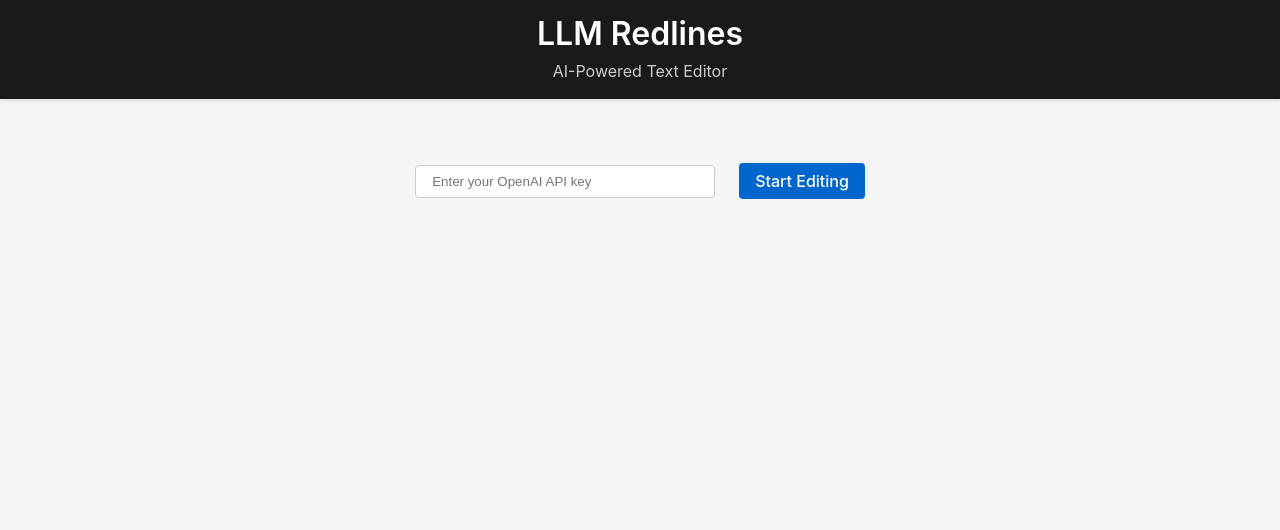
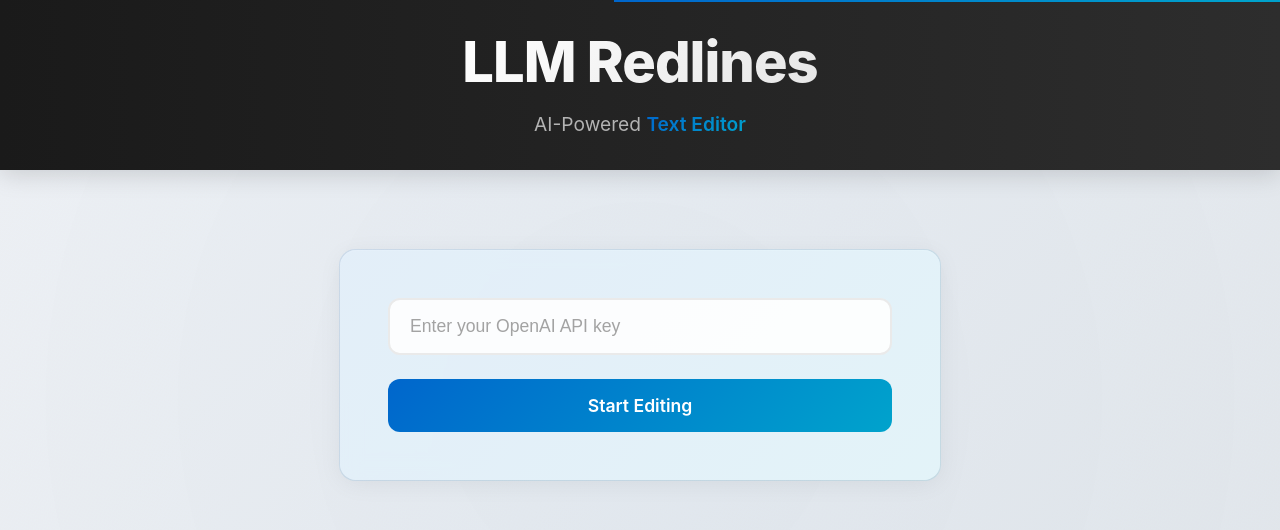
Before and after one commit to JSv4/AI-Diff, a React (Vite) app: page / in a window 1280 px wide. Shown: the top 530 px of the page. Built offline with nearby package versions, Linux system fonts and the light colour scheme.

Commit message:
Generally working pretty nicely except step to combine sentences together for editing pass is not finished.

```diff
--- a/src/App.tsx
+++ b/src/App.tsx
@@ -4,31 +4,112 @@
 
 const AppContainer = styled.div`
   min-height: 100vh;
-  background-color: #f5f5f5;
+  background: linear-gradient(135deg, #f0f2f5 0%, #e2e6ea 100%);
+  position: relative;
+  overflow: hidden;
+
+  &::before {
+    content: '';
+    position: absolute;
+    width: 200%;
+    height: 200%;
+    top: -50%;
+    left: -50%;
+    background: radial-gradient(circle, rgba(0, 102, 204, 0.03) 0%, transparent 70%);
+    animation: rotate 60s linear infinite;
+  }
+
+  @keyframes rotate {
+    from { transform: rotate(0deg); }
+    to { transform: rotate(360deg); }
+  }
 `
 
 const Header = styled.header`
-  background-color: #1a1a1a;
+  background: linear-gradient(to right, #1a1a1a, #2d2d2d);
   color: white;
-  padding: 1rem 0;
+  padding: 2rem 0;
   text-align: center;
-  box-shadow: 0 2px 4px rgba(0, 0, 0, 0.1);
+  box-shadow: 0 4px 24px rgba(0, 0, 0, 0.15);
+  position: relative;
+  overflow: hidden;
+
+  &::before {
+    content: '';
+    position: absolute;
+    top: 0;
+    left: 0;
+    right: 0;
+    height: 2px;
+    background: linear-gradient(90deg, #0066cc, #00a3cc, #0066cc);
+    animation: shimmer 2s infinite linear;
+  }
+
+  @keyframes shimmer {
+    0% { transform: translateX(-100%); }
+    100% { transform: translateX(100%); }
+  }
 `
 
 const Title = styled.h1`
-  font-size: 2rem;
+  font-size: 3.5rem;
   margin: 0;
-  font-weight: 600;
+  font-weight: 800;
+  background: linear-gradient(135deg, #ffffff 0%, #e6e6e6 100%);
+  -webkit-background-clip: text;
+  -webkit-text-fill-color: transparent;
+  letter-spacing: -1px;
+  position: relative;
+  display: inline-block;
+
+  &::after {
+    content: 'LLM Redlines';
+    position: absolute;
+    left: 0;
+    top: 0;
+    background: linear-gradient(135deg, rgba(255,255,255,0.4) 0%, transparent 100%);
+    -webkit-background-clip: text;
+    -webkit-text-fill-color: transparent;
+    transform: translateX(2px) translateY(2px);
+    z-index: -1;
+  }
 `
 
 const Subtitle = styled.p`
-  color: #cccccc;
-  margin: 0.5rem 0 0;
-  font-size: 1rem;
+  color: #b3b3b3;
+  margin: 1rem 0 0;
+  font-size: 1.2rem;
+  font-weight: 400;
+
+  span {
+    background: linear-gradient(135deg, #0066cc, #00a3cc);
+    -webkit-background-clip: text;
+    -webkit-text-fill-color: transparent;
+    font-weight: 600;
+    position: relative;
+
+    &::after {
+      content: '';
+      position: absolute;
+      left: 0;
+      bottom: -2px;
+      width: 100%;
+      height: 2px;
+      background: linear-gradient(90deg, #0066cc, #00a3cc);
+      transform: scaleX(0);
+      transition: transform 0.3s ease;
+    }
+
+    &:hover::after {
+      transform: scaleX(1);
+    }
+  }
 `
 
 const Main = styled.main`
-  padding: 2rem 1rem;
+  padding: 2rem;
+  max-width: 1400px;
+  margin: 0 auto;
 `
 
 /**
@@ -44,36 +125,104 @@
     setIsKeySet(true)
   }
 
+  const KeyForm = styled.form`
+    display: flex;
+    flex-direction: column;
+    align-items: center;
+    padding: 3rem;
+    background: rgba(255, 255, 255, 0.9);
+    backdrop-filter: blur(10px);
+    border-radius: 16px;
+    box-shadow:
+      0 4px 24px rgba(0, 0, 0, 0.06),
+      0 1px 0 rgba(255, 255, 255, 0.6) inset;
+    max-width: 600px;
+    margin: 3rem auto;
+    gap: 1.5rem;
+    position: relative;
+
+    &::before {
+      content: '';
+      position: absolute;
+      top: -1px;
+      left: -1px;
+      right: -1px;
+      bottom: -1px;
+      background: linear-gradient(135deg, #0066cc, #00a3cc);
+      border-radius: 16px;
+      z-index: -1;
+      opacity: 0.1;
+    }
+  `
+
   const KeyInput = styled.input`
-    padding: 8px 16px;
-    margin-right: 8px;
-    border: 1px solid #ccc;
-    border-radius: 4px;
-    width: 300px;
+    width: 100%;
+    padding: 16px 20px;
+    border: 2px solid #eaeaea;
+    border-radius: 12px;
+    font-size: 1.1rem;
+    transition: all 0.3s ease;
+    background: rgba(255, 255, 255, 0.9);
+
+    &:focus {
+      outline: none;
+      border-color: #0066cc;
+      box-shadow: 0 0 0 4px rgba(0, 102, 204, 0.1);
+      transform: translateY(-1px);
+    }
+
+    &::placeholder {
+      color: #a3a3a3;
+    }
   `
 
   const KeyButton = styled.button`
-    padding: 8px 16px;
-    background-color: #0066cc;
+    width: 100%;
+    padding: 16px 24px;
+    background: linear-gradient(135deg, #0066cc, #00a3cc);
     color: white;
     border: none;
-    border-radius: 4px;
+    border-radius: 12px;
     cursor: pointer;
-  `
+    font-weight: 600;
+    font-size: 1.1rem;
+    transition: all 0.3s ease;
+    position: relative;
+    overflow: hidden;
 
-  const KeyForm = styled.form`
-    display: flex;
-    justify-content: center;
-    align-items: center;
-    padding: 2rem;
-    gap: 1rem;
+    &::before {
+      content: '';
+      position: absolute;
+      top: 0;
+      left: 0;
+      width: 100%;
+      height: 100%;
+      background: linear-gradient(135deg, transparent, rgba(255, 255, 255, 0.2), transparent);
+      transform: translateX(-100%);
+    }
+
+    &:hover {
+      transform: translateY(-2px);
+      box-shadow:
+        0 4px 24px rgba(0, 102, 204, 0.2),
+        0 1px 0 rgba(255, 255, 255, 0.2) inset;
+
+      &::before {
+        transform: translateX(100%);
+        transition: transform 0.6s ease;
+      }
+    }
+
+    &:active {
+      transform: translateY(0);
+    }
   `
 
   return (
     <AppContainer>
       <Header>
         <Title>LLM Redlines</Title>
-        <Subtitle>AI-Powered Text Editor</Subtitle>
+        <Subtitle>AI-Powered <span>Text Editor</span></Subtitle>
       </Header>
 
       <Main>
--- a/src/components/redline.tsx
+++ b/src/components/redline.tsx
@@ -13,7 +13,57 @@
 }
 
 const DiffContainer = styled.div`
-  font-family: monospace;
+  font-family: 'SF Mono', 'Consolas', 'Monaco', monospace;
+  border-radius: 8px;
+  overflow: hidden;
+  box-shadow: 0 4px 24px rgba(0, 0, 0, 0.06);
+  margin: 1rem 0;
+
+  // Style overrides for react-diff-viewer
+  .diff-viewer {
+    background: #ffffff;
+  }
+
+  .diff-container {
+    border-radius: 8px;
+  }
+
+  .diff-gutter {
+    background-color: #f8f9fa;
+    color: #6c757d;
+    padding: 0 1rem;
+  }
+
+  .diff-code {
+    padding: 1rem !important;
+  }
+
+  .diff-line {
+    &:hover {
+      background-color: #f8f9fa;
+    }
+  }
+
+  .highlight-line {
+    background-color: rgba(0, 102, 204, 0.1) !important;
+    border-left: 3px solid #0066cc !important;
+  }
+
+  .diff-add {
+    background-color: #e6ffed !important;
+
+    .diff-code {
+      background-color: #e6ffed !important;
+    }
+  }
+
+  .diff-remove {
+    background-color: #ffe6e6 !important;
+
+    .diff-code {
+      background-color: #ffe6e6 !important;
+    }
+  }
 `;
 
 /**
```
Also changed, not shown: src/components/workflow.tsx (+174 -38 lines).
